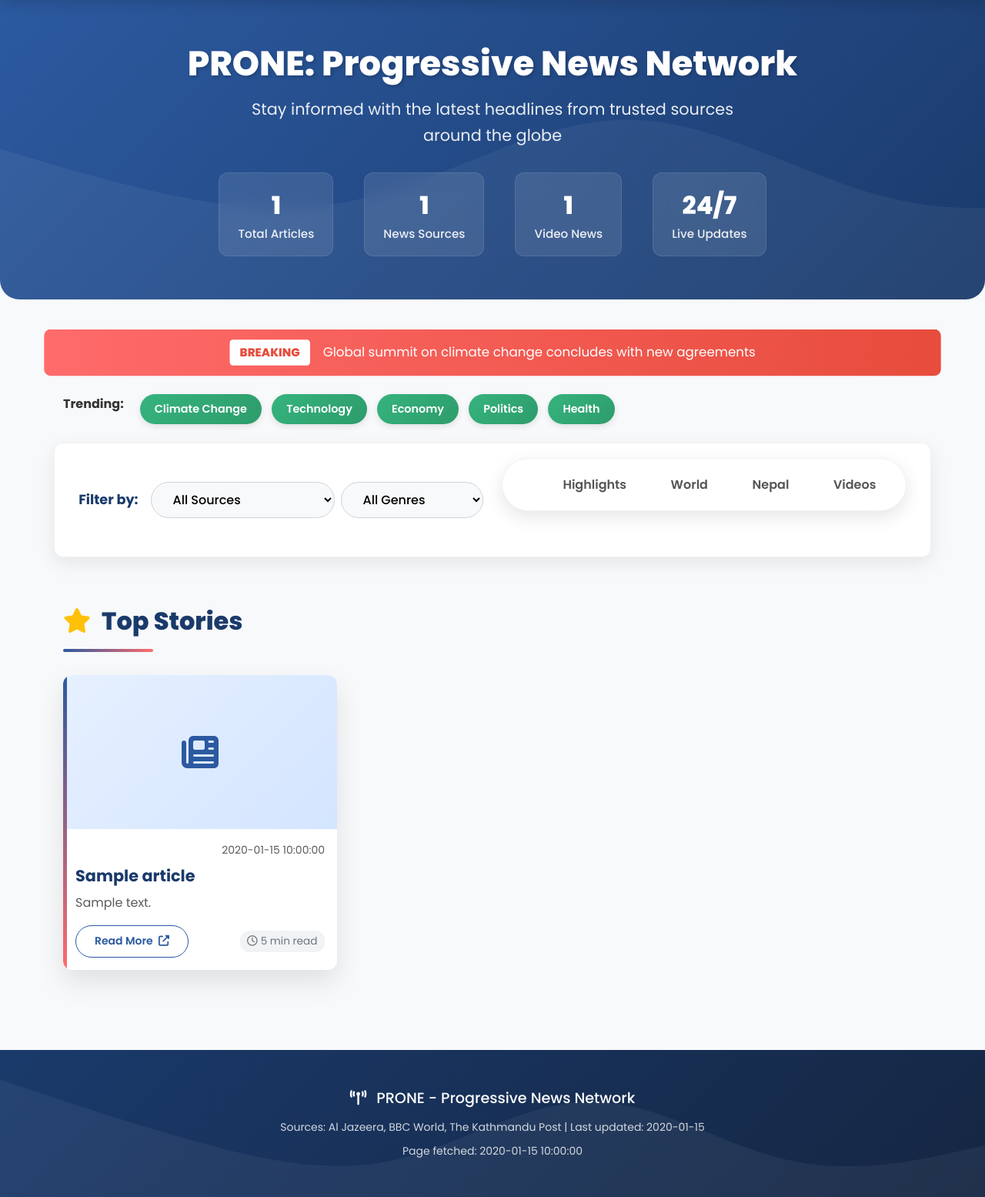
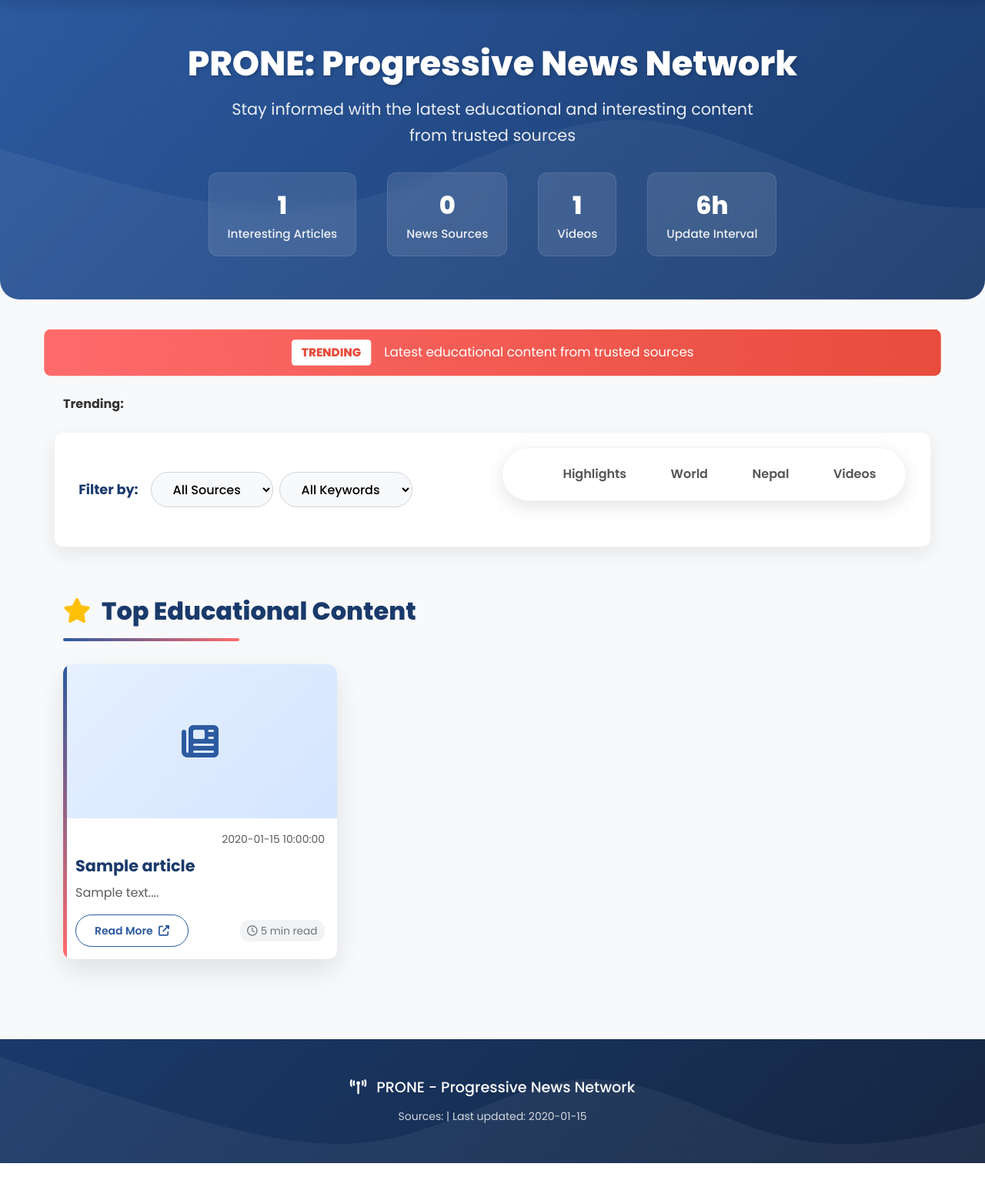
Before and after one commit to Rajbin-1/Prone, a Flask app: template templates/index.html in a window 1280 px wide. Shown: the part 85-1640 px from the top of the page at 77% size. After the commit the page ends 1596 px from the top, so only its background shows below. Run offline with Flask 3, Linux system fonts and the light colour scheme; the template is opened without the code that fills it: most values are stand-ins (such as "Sample title", 1, 10 or a date in 2020).

Commit message:
Update index.html

```diff
--- a/templates/index.html
+++ b/templates/index.html
@@ -70,24 +70,24 @@
     <section class="hero-section" id="heroSection">
         <div class="container text-center">
             <h1 class="hero-title">PRONE: Progressive News Network</h1>
-            <p class="hero-subtitle">Stay informed with the latest headlines from trusted sources around the globe</p>
+            <p class="hero-subtitle">Stay informed with the latest educational and interesting content from trusted sources</p>
 
             <div class="hero-stats justify-content-center">
                 <div class="stat-item">
-                    <span class="stat-number">{{ total_articles }}</span>
-                    <div class="stat-label">Total Articles</div>
+                    <span class="stat-number">{{ interesting_articles|length }}</span>
+                    <div class="stat-label">Interesting Articles</div>
                 </div>
                 <div class="stat-item">
-                    <span class="stat-number">{{ feed_articles|length }}</span>
+                    <span class="stat-number">{{ NEWS_FEEDS|length }}</span>
                     <div class="stat-label">News Sources</div>
                 </div>
                 <div class="stat-item">
                     <span class="stat-number">{{ all_videos|length }}</span>
-                    <div class="stat-label">Video News</div>
+                    <div class="stat-label">Videos</div>
                 </div>
                 <div class="stat-item">
-                    <span class="stat-number">24/7</span>
-                    <div class="stat-label">Live Updates</div>
+                    <span class="stat-number">6h</span>
+                    <div class="stat-label">Update Interval</div>
                 </div>
             </div>
         </div>
@@ -101,23 +101,21 @@
         </div>
         {% endif %}
 
-        {% if total_articles > 0 %}
+        {% if interesting_articles|length > 0 %}
         <!-- Breaking News Banner - Only shown on highlights page -->
         <div class="breaking-news mb-4" id="breakingNews">
             <div class="breaking-news-content">
-                <span class="breaking-label">BREAKING</span>
-                <span class="breaking-text">Global summit on climate change concludes with new agreements</span>
+                <span class="breaking-label">TRENDING</span>
+                <span class="breaking-text">Latest educational content from trusted sources</span>
             </div>
         </div>
 
         <!-- Trending Topics - Only shown on highlights page -->
         <div class="trending-topics mb-4" id="trendingTopics">
             <span class="fw-bold me-2">Trending:</span>
-            <div class="trending-topic">Climate Change</div>
-            <div class="trending-topic">Technology</div>
-            <div class="trending-topic">Economy</div>
-            <div class="trending-topic">Politics</div>
-            <div class="trending-topic">Health</div>
+            {% for keyword in KEYWORDS %}
+            <div class="trending-topic">{{ keyword|capitalize }}</div>
+            {% endfor %}
         </div>
 
         <!-- Filter and Category Row -->
@@ -127,18 +125,15 @@
                     <span class="filter-label">Filter by:</span>
                     <select class="filter-select" id="sourceFilter" onchange="filterBySource()">
                         <option value="all">All Sources</option>
-                        <option value="al-jazeera">Al Jazeera</option>
-                        <option value="bbc-world">BBC World</option>
-                        <option value="kathmandu">The Kathmandu Post</option>
+                        {% for source in NEWS_FEEDS.keys() %}
+                        <option value="{{ source|lower|replace(' ', '-') }}">{{ source }}</option>
+                        {% endfor %}
                     </select>
-                    <select class="filter-select ms-2" id="genreFilter" onchange="filterByGenre()">
-                        <option value="all">All Genres</option>
-                        <option value="politics">Politics</option>
-                        <option value="technology">Technology</option>
-                        <option value="business">Business</option>
-                        <option value="health">Health</option>
-                        <option value="entertainment">Entertainment</option>
-                        <option value="sports">Sports</option>
+                    <select class="filter-select ms-2" id="keywordFilter" onchange="filterByKeyword()">
+                        <option value="all">All Keywords</option>
+                        {% for keyword in KEYWORDS %}
+                        <option value="{{ keyword }}">{{ keyword|capitalize }}</option>
+                        {% endfor %}
                     </select>
                 </div>
             </div>
@@ -164,33 +159,28 @@
         <section id="highlights-section" class="content-section">
             <h2 class="section-title">
                 <i class="fas fa-star text-warning me-2"></i>
-                Top Stories
+                Top Educational Content
             </h2>
             <div class="row g-4">
-                {% for article in featured_articles %}
-                <div class="col-lg-4 col-md-6 article-item" data-source="{{ article.source|lower|replace(' ', '-')|replace('the-', '') }}" data-genre="{{ article.genre if article.genre else 'general' }}">
+                {% for article in interesting_articles[:6] %}
+                <div class="col-lg-4 col-md-6 article-item" data-source="{{ article.source|lower|replace(' ', '-') }}" data-keywords="{{ KEYWORDS|join(',') }}">
                     <div class="card featured-card h-100">
                         <div class="featured-img">
                             <i class="fas fa-newspaper"></i>
                         </div>
                         <div class="card-body">
                             <div class="d-flex justify-content-between align-items-start mb-2">
-                                <span class="badge source-badge-{{ article.source|lower|replace(' ', '-')|replace('the-', '') }}">
+                                <span class="badge source-badge-{{ article.source|lower|replace(' ', '-') }}">
                                     {{ article.source }}
                                 </span>
-                                {% if article.is_video %}
-                                    <span class="badge bg-danger ms-2">
-                                        <i class="fas fa-play me-1"></i>Video
-                                    </span>
-                                {% endif %}
                                 <small class="text-muted">{{ article.pub_date_str }}</small>
                             </div>
                             <h5 class="card-title featured-title">
-                                <a href="#" onclick="openArticle('{{ article.link }}', '{{ article.title|tojson }}')" class="text-decoration-none">
+                                <a href="#" onclick="openArticle('{{ article.link }}', '{{ article.title|replace("'", "\\'") }}')" class="text-decoration-none">
                                     {{ article.title }}
                                 </a>
                             </h5>
-                            <p class="card-text text-muted">{{ article.summary }}</p>
+                            <p class="card-text text-muted">{{ article.summary[:150] }}...</p>
                             <div class="d-flex justify-content-between align-items-center mt-3">
                                 <a href="{{ article.link }}" target="_blank" class="btn btn-outline-primary btn-sm">
                                     Read More <i class="fas fa-external-link-alt ms-1"></i>
@@ -213,21 +203,15 @@
                 World News
             </h2>
             <div class="row g-4">
-                {% for source_name, articles in feed_articles.items() %}
-                    {% if source_name in ['Al Jazeera', 'BBC World'] %}
-                        {% for article in articles %}
-                        <div class="col-lg-6 col-md-12 article-item" data-source="{{ source_name|lower|replace(' ', '-')|replace('the-', '') }}" data-genre="{{ article.genre if article.genre else 'general' }}">
+                {% for article in interesting_articles %}
+                    {% if article.source in ['NYT Education', 'NYT Science'] %}
+                    <div class="col-lg-6 col-md-12 article-item" data-source="{{ article.source|lower|replace(' ', '-') }}" data-keywords="{{ KEYWORDS|join(',') }}">
                         <div class="card article-card h-100">
                             <div class="card-body">
                                 <div class="d-flex justify-content-between align-items-start mb-2">
-                                        <span class="badge source-badge-{{ source_name|lower|replace(' ', '-') }}">
+                                    <span class="badge source-badge-{{ article.source|lower|replace(' ', '-') }}">
                                         {{ article.source }}
                                     </span>
-                                        {% if article.is_video %}
-                                            <span class="badge bg-danger ms-2">
-                                                <i class="fas fa-play me-1"></i>Video
-                                            </span>
-                                        {% endif %}
                                     <small class="text-muted">{{ article.pub_date_str }}</small>
                                 </div>
                                 <h6 class="card-title">
@@ -235,7 +219,7 @@
                                         {{ article.title }}
                                     </a>
                                 </h6>
-                                    <p class="card-text text-muted small">{{ article.summary }}</p>
+                                <p class="card-text text-muted small">{{ article.summary[:120] }}...</p>
                                 <div class="d-flex justify-content-between align-items-center mt-3">
                                     <a href="{{ article.link }}" target="_blank" class="btn btn-outline-primary btn-sm">
                                         Read More
@@ -247,7 +231,6 @@
                             </div>
                         </div>
                     </div>
-                        {% endfor %}
                     {% endif %}
                 {% endfor %}
             </div>
@@ -260,19 +243,13 @@
                 Nepal News
             </h2>
             <div class="row g-4">
-                {% for source_name, articles in feed_articles.items() %}
-                    {% if source_name == 'The Kathmandu Post' %}
-                        {% for article in articles %}
-                        <div class="col-lg-6 col-md-12 article-item" data-source="{{ source_name|lower|replace(' ', '-')|replace('the-', '') }}" data-genre="{{ article.genre if article.genre else 'general' }}">
+                {% for article in interesting_articles %}
+                    {% if article.source in ['Kantipur', 'Kathmandu Post', 'The Himalayan Times'] %}
+                    <div class="col-lg-6 col-md-12 article-item" data-source="{{ article.source|lower|replace(' ', '-') }}" data-keywords="{{ KEYWORDS|join(',') }}">
                         <div class="card article-card h-100">
                             <div class="card-body">
                                 <div class="d-flex justify-content-between align-items-start mb-2">
-                                        <span class="badge source-badge-kathmandu">{{ article.source }}</span>
-                                        {% if article.is_video %}
-                                            <span class="badge bg-danger ms-2">
-                                                <i class="fas fa-play me-1"></i>Video
-                                            </span>
-                                        {% endif %}
+                                    <span class="badge source-badge-{{ article.source|lower|replace(' ', '-') }}">{{ article.source }}</span>
                                     <small class="text-muted">{{ article.pub_date_str }}</small>
                                 </div>
                                 <h6 class="card-title">
@@ -280,7 +257,7 @@
                                         {{ article.title }}
                                     </a>
                                 </h6>
-                                    <p class="card-text text-muted small">{{ article.summary }}</p>
+                                <p class="card-text text-muted small">{{ article.summary[:120] }}...</p>
                                 <div class="d-flex justify-content-between align-items-center mt-3">
                                     <a href="{{ article.link }}" target="_blank" class="btn btn-outline-primary btn-sm">
                                         Read More
@@ -292,7 +269,6 @@
                             </div>
                         </div>
                     </div>
-                        {% endfor %}
                     {% endif %}
                 {% endfor %}
             </div>
@@ -302,20 +278,18 @@
         <section id="videos-section" class="content-section d-none">
             <h2 class="section-title">
                 <i class="fas fa-play-circle text-danger me-2"></i>
-                Video News
+                Educational Videos
             </h2>
             <div class="row g-4">
                 {% for video in all_videos %}
-                <div class="col-lg-4 col-md-6 article-item" data-source="{{ video.source|lower|replace(' ', '-')|replace('the-', '') }}" data-genre="{{ video.genre if video.genre else 'general' }}">
+                <div class="col-lg-4 col-md-6 article-item" data-source="youtube" data-keywords="{{ VIDEO_TOPICS|join(',') }}">
                     <div class="card video-card h-100">
                         <div class="card-body">
                             <div class="d-flex justify-content-between align-items-start mb-2">
-                                <span class="badge source-badge-{{ video.source|lower|replace(' ', '-')|replace('the-', '') }}">
-                                    {{ video.source }}
+                                <span class="badge bg-danger">
+                                    <i class="fab fa-youtube me-1"></i>YouTube
                                 </span>
-                                <span class="badge bg-danger">
-                                    <i class="fas fa-play me-1"></i>Video
-                                </span>
+                                <span class="badge bg-info">{{ video.channel }}</span>
                             </div>
                             <small class="text-muted d-block mb-2">{{ video.pub_date_str }}</small>
                             <h6 class="card-title">
@@ -323,7 +297,6 @@
                                     {{ video.title }}
                                 </a>
                             </h6>
-                            <p class="card-text text-muted small mb-3">{{ video.summary }}</p>
                             <a href="{{ video.link }}" target="_blank" class="btn btn-danger btn-sm">
                                 <i class="fas fa-play me-1"></i>Watch Video
                             </a>
@@ -340,27 +313,25 @@
                 <i class="fas fa-rss text-info me-2"></i>
                 News by Source
             </h2>
-            {% for source_name, articles in feed_articles.items() %}
+            {% for source in NEWS_FEEDS.keys() %}
             <div class="source-section mb-5">
                 <h4 class="source-title">
                     <i class="fas fa-rss me-2"></i>
-                    {{ source_name }}
-                    <span class="badge bg-secondary ms-2">{{ articles|length }}</span>
+                    {{ source }}
+                    <span class="badge bg-secondary ms-2">
+                        {{ interesting_articles|selectattr('source', 'equalto', source)|list|length }}
+                    </span>
                 </h4>
                 <div class="row g-3">
-                    {% for article in articles %}
-                    <div class="col-lg-4 col-md-6 article-item" data-source="{{ source_name|lower|replace(' ', '-')|replace('the-', '') }}" data-genre="{{ article.genre if article.genre else 'general' }}">
+                    {% for article in interesting_articles %}
+                    {% if article.source == source %}
+                    <div class="col-lg-4 col-md-6 article-item" data-source="{{ source|lower|replace(' ', '-') }}" data-keywords="{{ KEYWORDS|join(',') }}">
                         <div class="card article-card h-100">
                             <div class="card-body">
                                 <div class="d-flex justify-content-between align-items-start mb-2">
-                                    <span class="badge source-badge-{{ source_name|lower|replace(' ', '-')|replace('the-', '') }}">
+                                    <span class="badge source-badge-{{ source|lower|replace(' ', '-') }}">
                                         {{ article.source }}
                                     </span>
-                                    {% if article.is_video %}
-                                        <span class="badge bg-danger ms-2">
-                                            <i class="fas fa-play me-1"></i>Video
-                                        </span>
-                                    {% endif %}
                                     <small class="text-muted">{{ article.pub_date_str }}</small>
                                 </div>
                                 <h6 class="card-title">
@@ -368,7 +339,7 @@
                                         {{ article.title }}
                                     </a>
                                 </h6>
-                                <p class="card-text text-muted small">{{ article.summary }}</p>
+                                <p class="card-text text-muted small">{{ article.summary[:120] }}...</p>
                                 <div class="d-flex justify-content-between align-items-center mt-3">
                                     <a href="{{ article.link }}" target="_blank" class="btn btn-outline-primary btn-sm">
                                         Read More
@@ -380,6 +351,7 @@
                             </div>
                         </div>
                     </div>
+                    {% endif %}
                     {% endfor %}
                 </div>
             </div>
@@ -431,10 +403,12 @@
                 PRONE - Progressive News Network
             </p>
             <small>
-                Sources: Al Jazeera, BBC World, The Kathmandu Post |
-                Last updated: {{ last_update }}
+                Sources:
+                {% for source in NEWS_FEEDS.keys() %}
+                    {{ source }}{% if not loop.last %}, {% endif %}
+                {% endfor %}
+                | Last updated: {{ last_update }}
             </small>
-            <small class="d-block mt-2">Page fetched: {{ last_fetch_time.strftime('%Y-%m-%d %H:%M:%S') }}</small>
         </div>
     </footer>
 
@@ -467,11 +441,11 @@
             // Initialize the first section as active
             showSection(null, 'highlights');
 
-            // Add genre data to articles for demo purposes
+            // Add keyword data to articles for filtering
             document.querySelectorAll('.article-item').forEach(item => {
-                const genres = ['politics', 'technology', 'business', 'health', 'entertainment', 'sports'];
-                const randomGenre = genres[Math.floor(Math.random() * genres.length)];
-                item.setAttribute('data-genre', randomGenre);
+                const keywords = item.dataset.keywords.split(',');
+                const randomKeyword = keywords[Math.floor(Math.random() * keywords.length)];
+                item.setAttribute('data-keyword', randomKeyword);
             });
         });
 
@@ -536,13 +510,13 @@
             });
         }
 
-        // Filter by Genre
-        function filterByGenre() {
-            const genreFilter = document.getElementById('genreFilter').value;
+        // Filter by Keyword
+        function filterByKeyword() {
+            const keywordFilter = document.getElementById('keywordFilter').value;
             const articles = document.querySelectorAll('.article-item');
 
             articles.forEach(article => {
-                if (genreFilter === 'all' || article.dataset.genre === genreFilter) {
+                if (keywordFilter === 'all' || article.dataset.keyword === keywordFilter) {
                     article.classList.remove('d-none');
                 } else {
                     article.classList.add('d-none');
```
Lines whose indentation alone changed are shown as unchanged.
